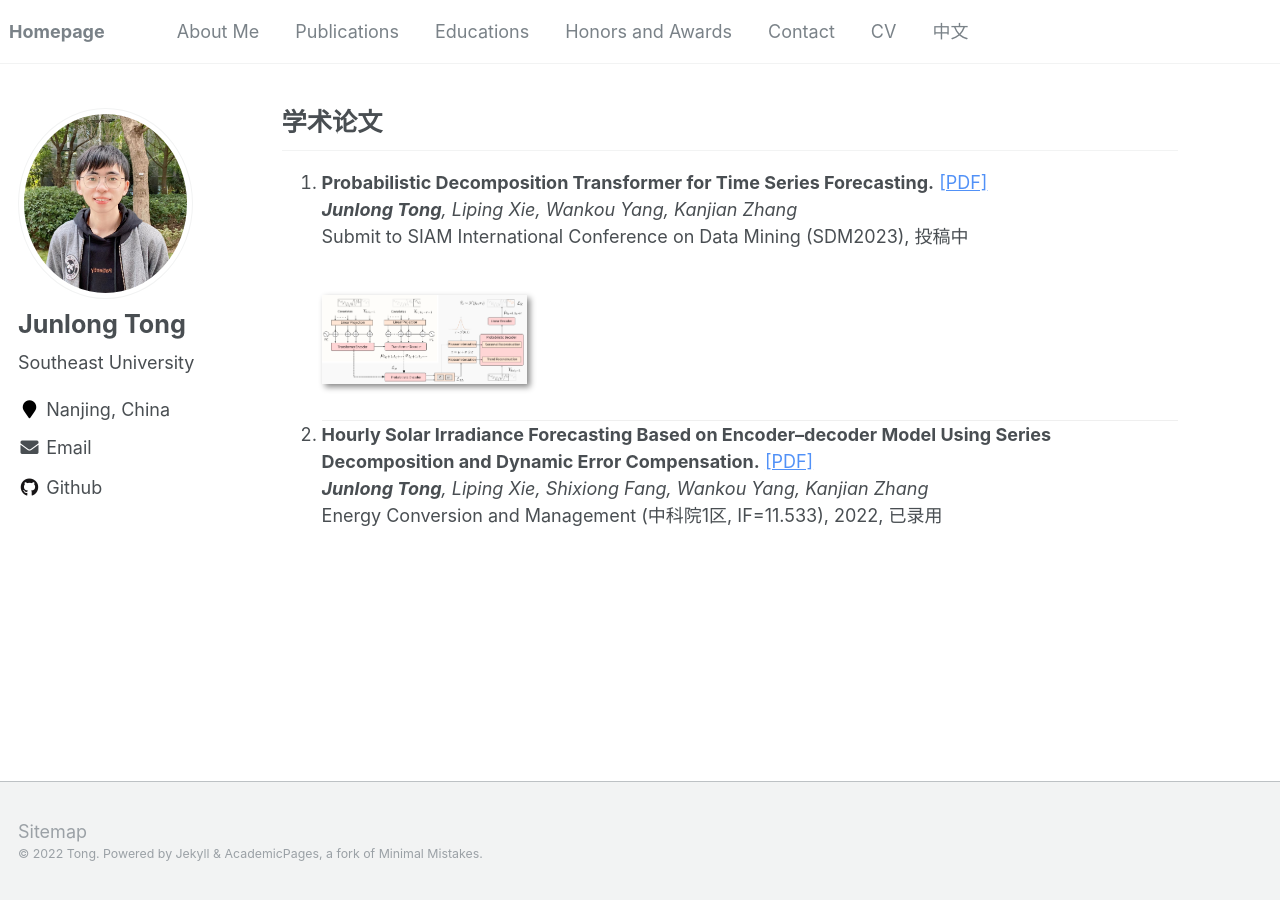
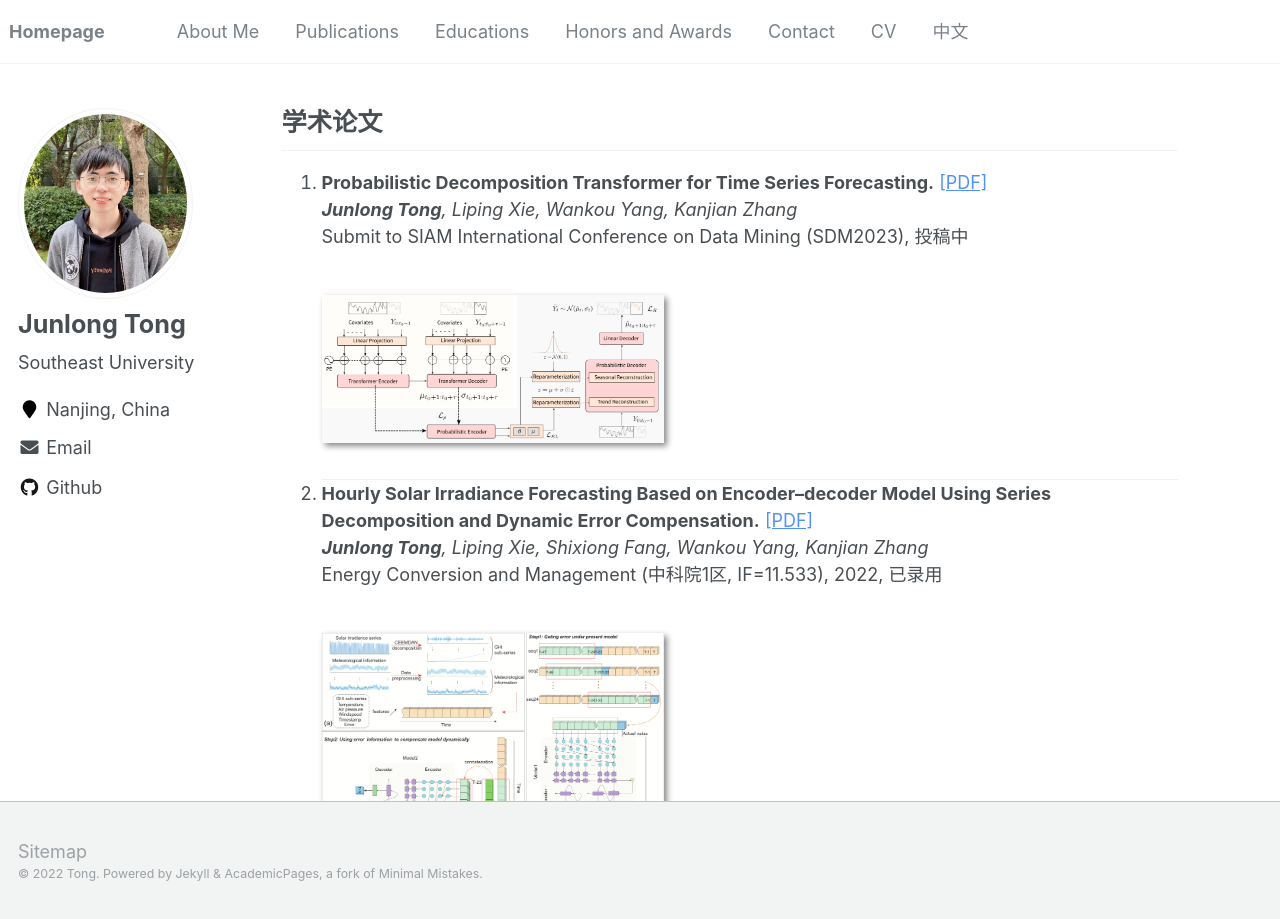
Before and after one commit to JL-tong/JL-tong.github.io, a Jekyll site: the page built from _pages/includes/Publications.md, in a window 1280 px wide. Built offline with Jekyll 4.4.1, drawn with Linux system fonts in a browser that asks for light colours; our own code applies the rules of GitHub Pages for plain Markdown files; comment, search, counter and statistics services are not loaded.

Commit message:
Updata pages

```diff
--- a/_pages/includes/Publications.md
+++ b/_pages/includes/Publications.md
@@ -6,7 +6,7 @@
 	Submit to SIAM International Conference on Data Mining (SDM2023), 投稿中<br>
     </li>
 <div class='paper-box'><div class='paper-box-image'>
-<div><img src='https://jl-tong.github.io/images/frame.png' alt="sym" width="60%"></div></div>
+<div><img src='https://jl-tong.github.io/images/frame.png' alt="sym" width="100%"></div></div>
 <div class='paper-box-text' markdown="1"></div></div>
 
 <!-- <table frame=void rules=none>
@@ -22,4 +22,8 @@
 	<i><b>Junlong Tong</b>, Liping Xie, Shixiong Fang, Wankou Yang, Kanjian Zhang<br></i>
 	Energy Conversion and Management (中科院1区, IF=11.533), 2022, 已录用<br>
     </li>
+<div class='paper-box'><div class='paper-box-image'>
+<div><img src='https://jl-tong.github.io/images/frame0.png' alt="sym" width="100%"></div></div>
+<div class='paper-box-text' markdown="1"></div></div>
+
 </ol>
```
Also changed, not shown: images/frame0.png (added).
